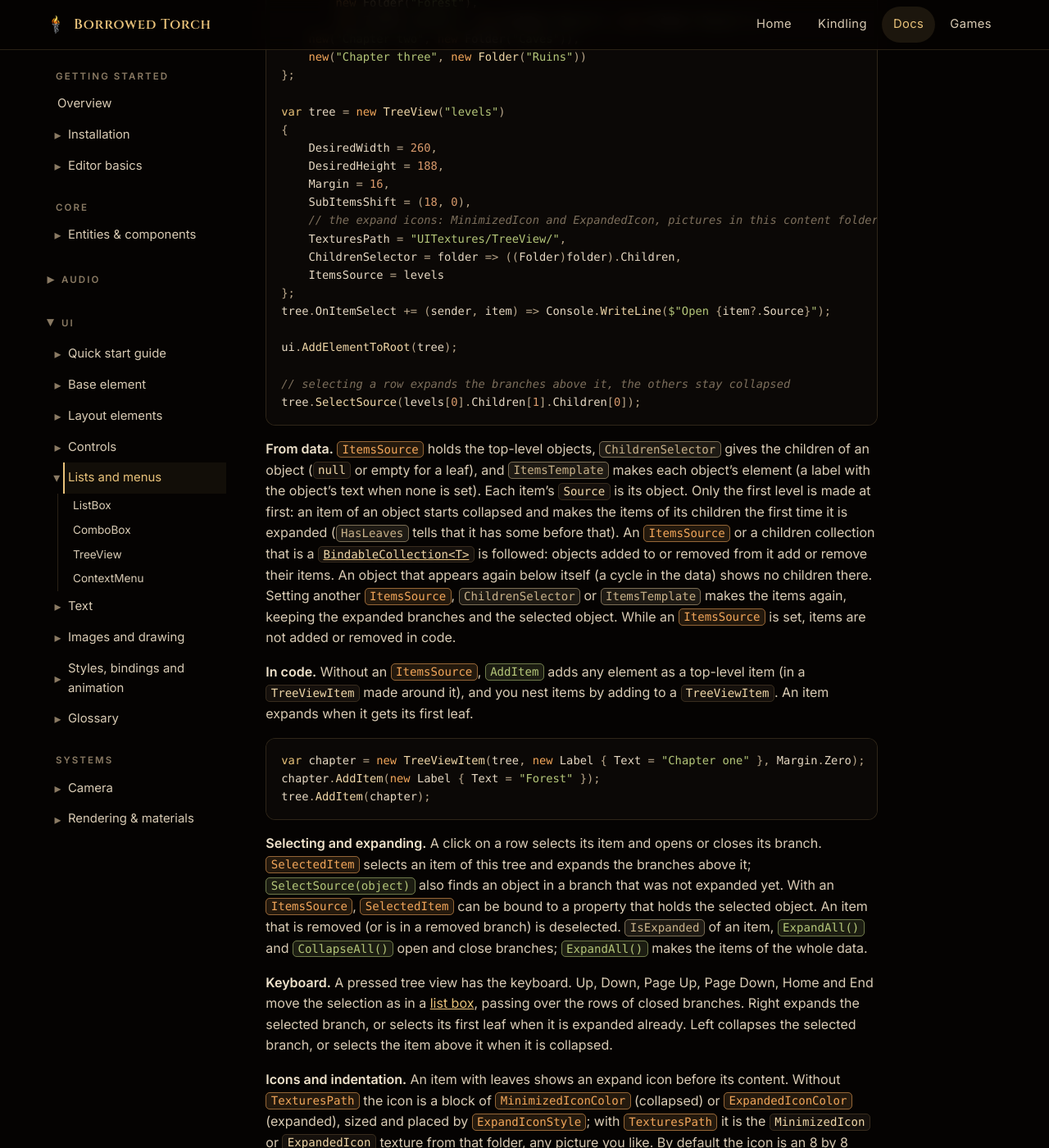
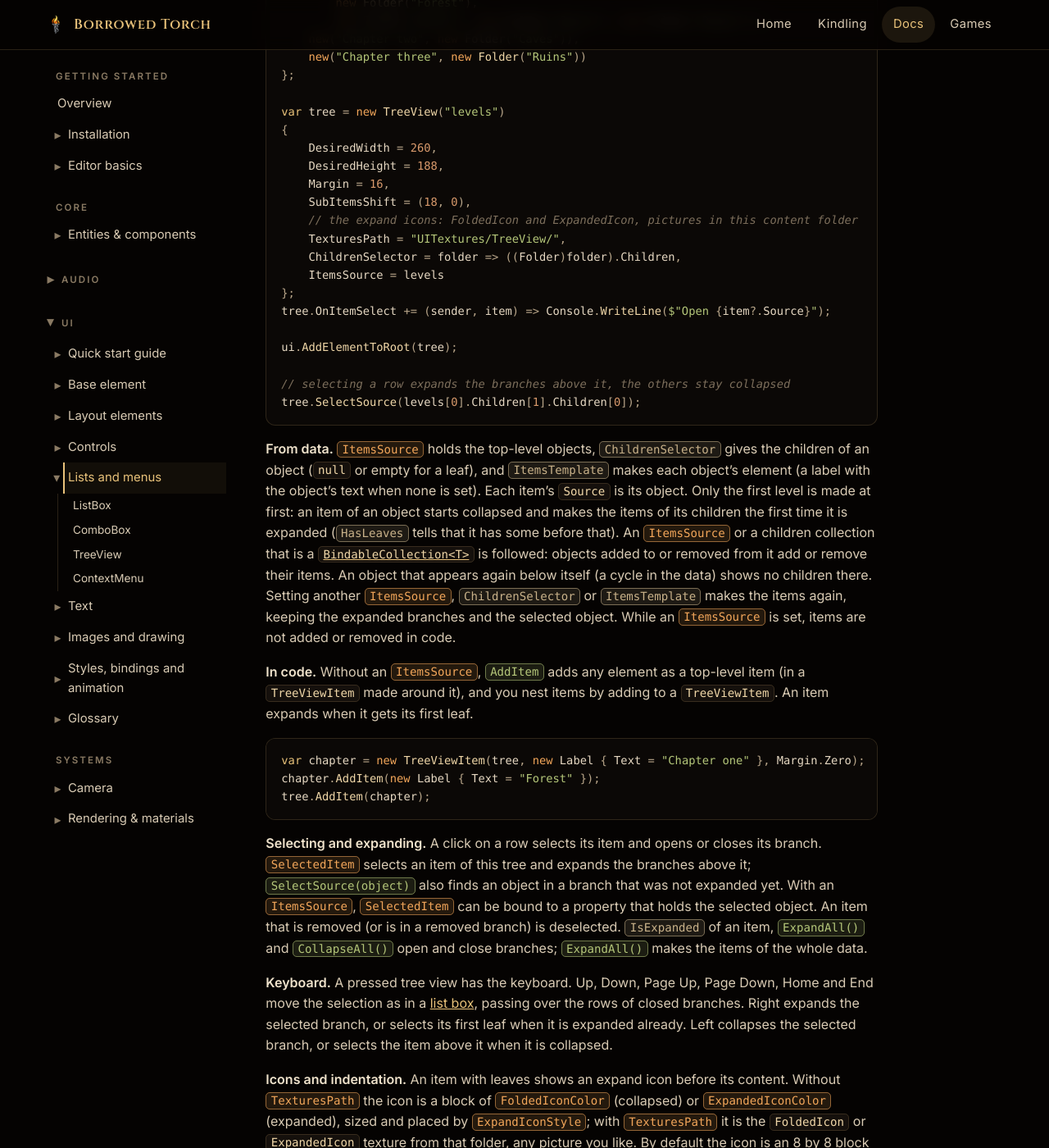
Before and after one commit to Elzianor/borrowedtorch-site, a Jekyll site: the page built from docs/ui-lists.md, in a window 1280 px wide and 1400 px high, scrolled down 13859 px. Shown: the whole window at 82% size. Built offline with Jekyll 4.4.1, drawn with Linux system fonts in a browser that asks for light colours; some web fonts are replaced; some of the changed text lies outside the part shown.

Commit message:
Rename TreeView's minimized icon to folded in the docs
Co-Authored-By: Claude Opus 5.5 <noreply@anthropic.com>

```diff
--- a/_data/ui_glossary.yml
+++ b/_data/ui_glossary.yml
@@ -1718,6 +1718,9 @@
         - title: "Expand<wbr>Icon<wbr>Style"
           anchor: expandiconstyle
           kind: dp
+        - title: "Folded<wbr>Icon<wbr>Color"
+          anchor: foldediconcolor
+          kind: dp
         - title: "General<wbr>Mouse<wbr>Cursors<wbr>Set"
           anchor: generalmousecursorsset
           kind: prop
@@ -1735,9 +1738,6 @@
           kind: prop
         - title: "List<wbr>Box<wbr>Style"
           anchor: listboxstyle
-          kind: dp
-        - title: "Minimized<wbr>Icon<wbr>Color"
-          anchor: minimizediconcolor
           kind: dp
         - title: "Mouse<wbr>Cursors<wbr>Set"
           anchor: mousecursorsset
--- a/docs/ui-lists.md
+++ b/docs/ui-lists.md
@@ -386,7 +386,7 @@ var tree = new TreeView("levels")
     DesiredHeight = 188,
     Margin = 16,
     SubItemsShift = (18, 0),
-    // the expand icons: MinimizedIcon and ExpandedIcon, pictures in this content folder
+    // the expand icons: FoldedIcon and ExpandedIcon, pictures in this content folder
     TexturesPath = "UITextures/TreeView/",
     ChildrenSelector = folder => ((Folder)folder).Children,
     ItemsSource = levels
@@ -430,8 +430,8 @@ selects its first leaf when it is expanded already. Left collapses the selected
 when it is collapsed.
 
 **Icons and indentation.** An item with leaves shows an expand icon before its content. Without <a class="ref dp" href="/docs/ui-glossary/elements/base-element/#texturespath">`TexturesPath`</a> the
-icon is a block of <a class="ref dp" href="/docs/ui-glossary/elements/tree-view/#minimizediconcolor">`MinimizedIconColor`</a> (collapsed) or <a class="ref dp" href="/docs/ui-glossary/elements/tree-view/#expandediconcolor">`ExpandedIconColor`</a> (expanded), sized and placed by
-<a class="ref dp" href="/docs/ui-glossary/elements/tree-view/#expandiconstyle">`ExpandIconStyle`</a>; with <a class="ref dp" href="/docs/ui-glossary/elements/base-element/#texturespath">`TexturesPath`</a> it is the `MinimizedIcon` or `ExpandedIcon` texture from that folder,
+icon is a block of <a class="ref dp" href="/docs/ui-glossary/elements/tree-view/#foldediconcolor">`FoldedIconColor`</a> (collapsed) or <a class="ref dp" href="/docs/ui-glossary/elements/tree-view/#expandediconcolor">`ExpandedIconColor`</a> (expanded), sized and placed by
+<a class="ref dp" href="/docs/ui-glossary/elements/tree-view/#expandiconstyle">`ExpandIconStyle`</a>; with <a class="ref dp" href="/docs/ui-glossary/elements/base-element/#texturespath">`TexturesPath`</a> it is the `FoldedIcon` or `ExpandedIcon` texture from that folder,
 any picture you like. By default the icon is an 8 by 8 block centred before the content, light grey when
 collapsed and darker when expanded. The screenshot's tree gives it two pictures through <a class="ref dp" href="/docs/ui-glossary/elements/base-element/#texturespath">`TexturesPath`</a>, an arrow
 pointing right and one pointing down, at the theme's 10 by 10.
@@ -448,7 +448,7 @@ pointing right and one pointing down, at the theme's 10 by 10.
 | <a class="ref prop" href="/docs/ui-glossary/elements/tree-view/#leaves">`Leaves`</a> | <code>IReadOnlyList&lt;<a href="/docs/ui-glossary/elements/tree-view-item/">TreeViewItem</a>&gt;</code> | Read-only. The top-level items. |
 | <a class="ref dp" href="/docs/ui-glossary/elements/tree-view/#listboxstyle">`ListBoxStyle`</a> | <a class="ref" href="/docs/ui-glossary/types/list-box-style/">`ListBoxStyle`</a> | The style of the list the items are shown in, for example its row colours and scroll bars. |
 | <a class="ref dp" href="/docs/ui-glossary/elements/tree-view/#expandiconstyle">`ExpandIconStyle`</a> | <a class="ref" href="/docs/ui-glossary/types/image-style/">`ImageStyle`</a> | The style of the expand icon of the items, for example its size and margin. By default an 8 by 8 block, centred, with a margin of 4 before and 6 after it. |
-| <a class="ref dp" href="/docs/ui-glossary/elements/tree-view/#minimizediconcolor">`MinimizedIconColor`</a> | `Color` | The colour of the icon of a collapsed branch, when the tree view has no textures. By default `(150, 150, 160)`. |
+| <a class="ref dp" href="/docs/ui-glossary/elements/tree-view/#foldediconcolor">`FoldedIconColor`</a> | `Color` | The colour of the icon of a collapsed branch, when the tree view has no textures. By default `(150, 150, 160)`. |
 | <a class="ref dp" href="/docs/ui-glossary/elements/tree-view/#expandediconcolor">`ExpandedIconColor`</a> | `Color` | The colour of the icon of an expanded branch, when the tree view has no textures. By default `(90, 90, 100)`. |
 | <a class="ref dp" href="/docs/ui-glossary/elements/tree-view/#subitemsshift">`SubItemsShift`</a> | <a class="ref" href="/docs/ui-glossary/types/margin/">`Margin`</a> | How far each level is indented (`Left`) and the space above every row but the first (`Top`), in units. |
 
```
Also changed, not shown: docs/ui-glossary/elements/tree-view.md (+4 -4 lines), docs/ui-glossary/types/tree-view-style.md (+5 -5 lines), docs/ui-styles.md (+2 -2 lines).
